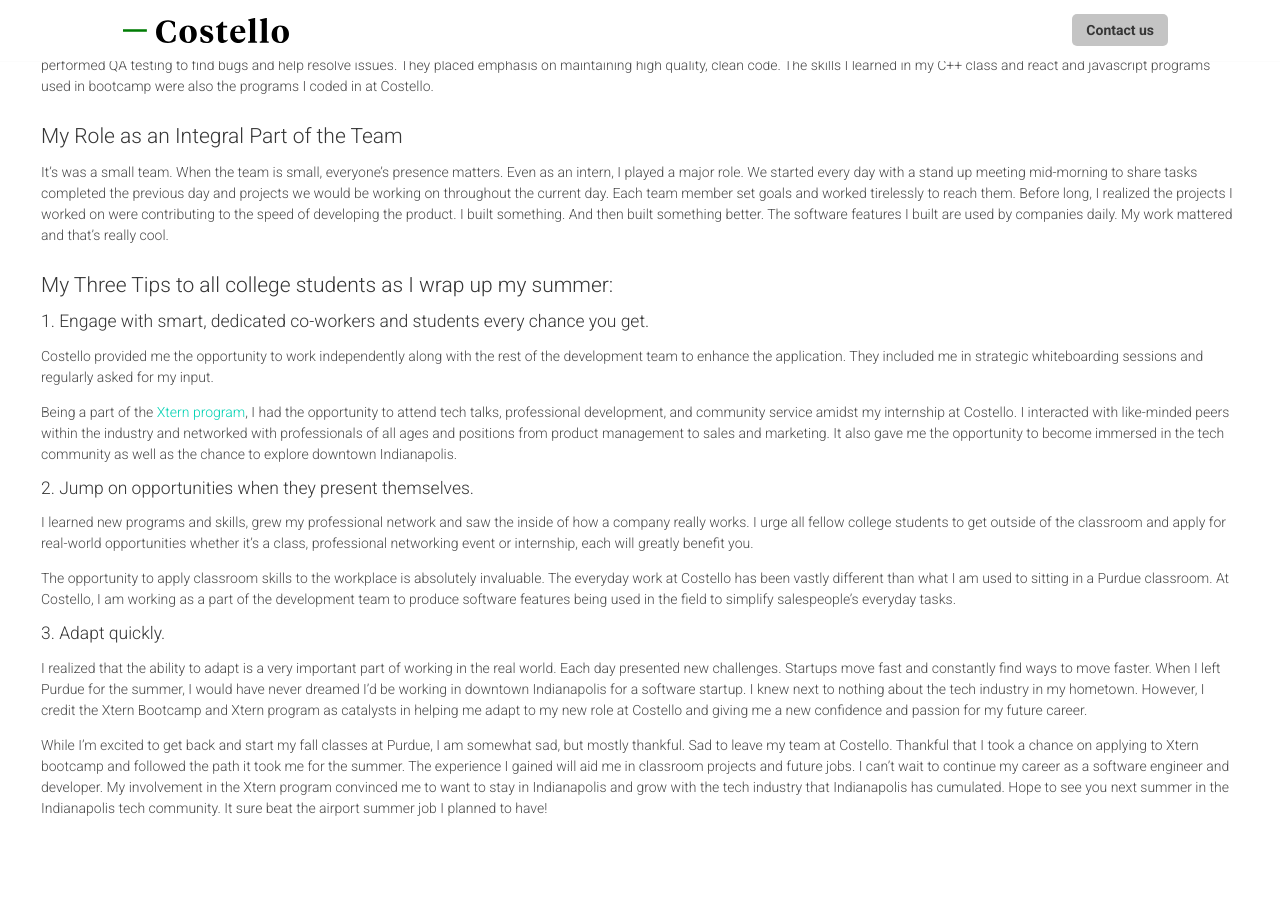
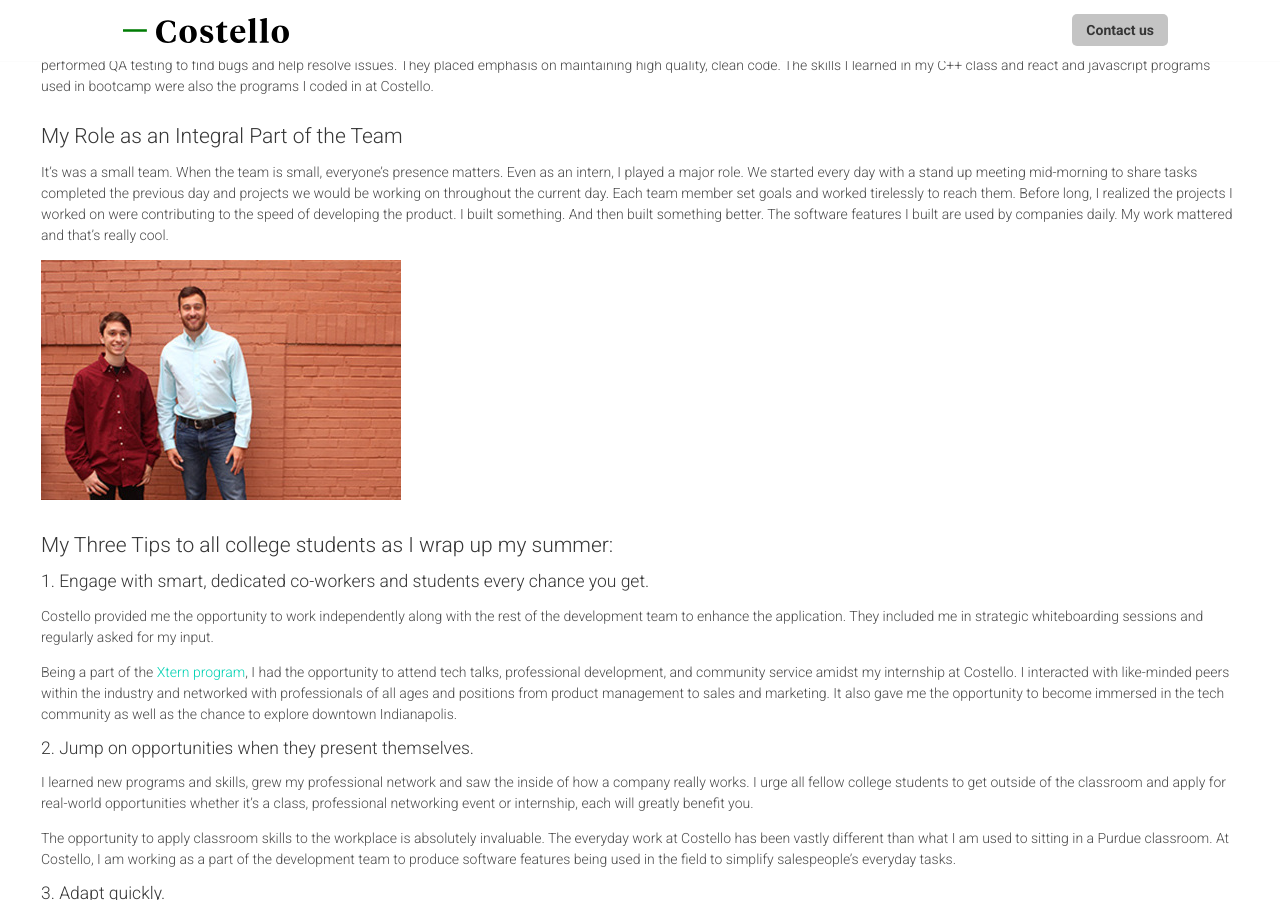
Before and after one commit to danieljbell/cloudcannon-test, a Jekyll site: the page built from _posts/2017-08-14-how-my-internship-at-a-tech-startup-impacted-my-future---nick-fordyce.md, in a window 1280 px wide and 900 px high, scrolled down 1285 px. Built offline with Jekyll 4.4.1, drawn with Linux system fonts in a browser that asks for light colours.

Commit message:
Updated '_posts/2017-08-14-how-my-internship-at-a-tech-startup-impacted-my-future---nick-fordyce.md' via CloudCannon

```diff
--- a/_posts/2017-08-14-how-my-internship-at-a-tech-startup-impacted-my-future---nick-fordyce.md
+++ b/_posts/2017-08-14-how-my-internship-at-a-tech-startup-impacted-my-future---nick-fordyce.md
@@ -29,6 +29,8 @@
 
 It’s was a small team. When the team is small, everyone’s presence matters. Even as an intern, I played a major role. We started every day with a stand up meeting mid-morning to share tasks completed the previous day and projects we would be working on throughout the current day. Each team member set goals and worked tirelessly to reach them. Before long, I realized the projects I worked on were contributing to the speed of developing the product. I built something. And then built something better. The software features I built are used by companies daily. My work mattered and that’s really cool.
 
+![](/uploads/versions/nick-fordyce-interns---x0-0-334-223-360-240x---.jpg)
+
 ### My Three Tips to all college students as I wrap up my summer:
 
 #### 1. Engage with smart, dedicated co-workers and students every chance you get.
```
